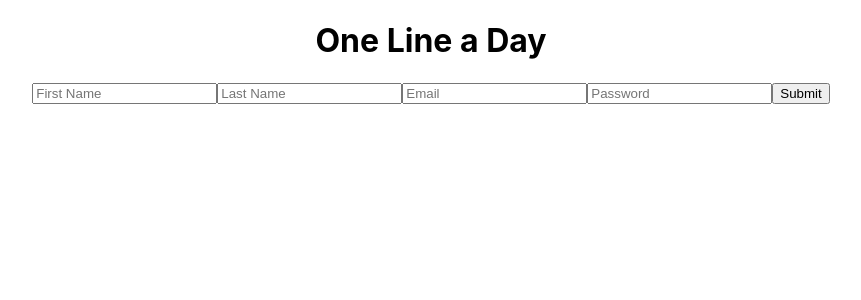
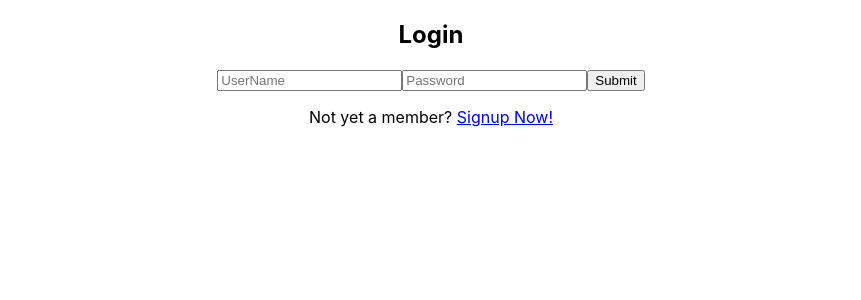
Before and after one commit to Loremenius/Front-end, a React (Create React App) app: page / in a window 1280 px wide. Shown: the top 300 px of the page, without its empty margins (209-1070 px from the left). Built offline with nearby package versions, Linux system fonts and the light colour scheme.

Commit message:
finished formik on signup and login

```diff
--- a/src/App.js
+++ b/src/App.js
@@ -1,11 +1,12 @@
 import React from 'react';
 import './App.css';
-import Form from './components/Form';
+// import FormikSignupForms from './components/SignUpForm';
+import FormikLoginForms from './components/LoginForm';
 
 function App() {
   return (
     <div className="App">
-     <Form />
+      <FormikLoginForms />
     </div>
   );
 }
--- /dev/null
+++ b/src/components/LoginForm.js
@@ -0,0 +1,68 @@
+import React, {useState, useEffect} from 'react';
+import {withFormik, Form, Field} from 'formik';
+import * as Yup from 'yup';
+import axios from 'axios';
+
+
+const LoginForms = ({values, errors, touched, status})=> {
+    const [users, setUsers] = useState([]);
+
+    useEffect(() => {
+        status && setUsers(users =>
+            [...users, status]);
+    }, [status]);
+
+    return (
+        <div className="login-form">
+            <h2>Login</h2>
+                <Form>
+                    <Field
+                        type="text"
+                        name="username"
+                        placeholder="UserName" />
+                    {touched.username && errors.username && (
+                        <p className="errors">{errors.username}</p>
+                       )}
+                    <Field
+                        type="password"
+                        name="password"
+                        placeholder="Password" />
+                    {touched.password && errors.password && (
+                        <p className="errors">
+                            {errors.password}</p>
+                    )}
+                        <button type="submit">Submit</button>
+                        <p className="signup">Not yet a member? <a href="true">Signup Now!</a></p>
+                </Form>
+                {users.map(user => (
+                    <ul key={user.id}>
+                        <li>Username: {user.username}</li>
+                        <li>Password: {user.password}</li>
+                    </ul>
+                ))}
+        </div>
+    )
+}
+    const FormikLoginForms = withFormik({
+        mapPropsToValues({username, password}) {
+            return {
+                username: username || "",
+                password: password || ""
+            };
+        },
+        validationSchema: Yup.object().shape({
+            username: Yup.string().required('Required Field'),
+            password: Yup.string().required('Required Field')
+        }),
+        handleSubmit(values, {setStatus}) {
+            axios
+                .post('', values)
+                .then(res => {
+                    setStatus(res.data);
+                    console.log(res);
+                })
+                .catch(err => console.log(err.response));
+        }
+    })(LoginForms);
+
+export default FormikLoginForms;
--- a/src/components/Form.js
+++ b/src/components/SignUpForm.js
@@ -4,17 +4,17 @@
 import axios from 'axios';
 
 
-const UserForms = ({values, errors, touched, status}) => {
-    const [users, setUsers] = useState([]);
+const SignupForms = ({values, errors, touched, status}) => {
+    const [newUsers, setNewUsers] = useState([]);
 
     useEffect(() => {
-        status && setUsers(users =>
-            [...users, status]);
+        status && setNewUsers(newUsers =>
+            [...newUsers, status]);
     }, [status]);
 
     return (
-        <div className="user-form">
-            <h1>One Line a Day</h1>
+        <div className="signup-form">
+            <h2>Sign Up Today!</h2>
                 <Form>
                     <Field
                         type="text"
@@ -48,9 +48,10 @@
                         <p className="errors">
                             {errors.password}</p>
                     )}
-                    <button type="submit">Submit</button>
+                    <button type="submit">Sign Up</button>
+                    <p className="login">Already a Member? <a href="true">Login Here!</a></p>
                 </Form>
-                {users.map(user => (
+                {newUsers.map(user => (
                     <ul key={user.id}>
                         <li>First Name: {user.firstname}</li>
                         <li>Last Name: {user.lastname}</li>
@@ -62,7 +63,7 @@
         )
     }
 
-    const FormikUserForms = withFormik({
+    const FormikSignupForms = withFormik({
         mapPropsToValues({firstname, lastname, email, password}){
             return {
                 firstname: firstname || "",
@@ -86,6 +87,6 @@
                 })
                 .catch(err => console.log(err.response));
             }
-        })(UserForms);
+        })(SignupForms);
 
-export default FormikUserForms;
+export default FormikSignupForms;
```
